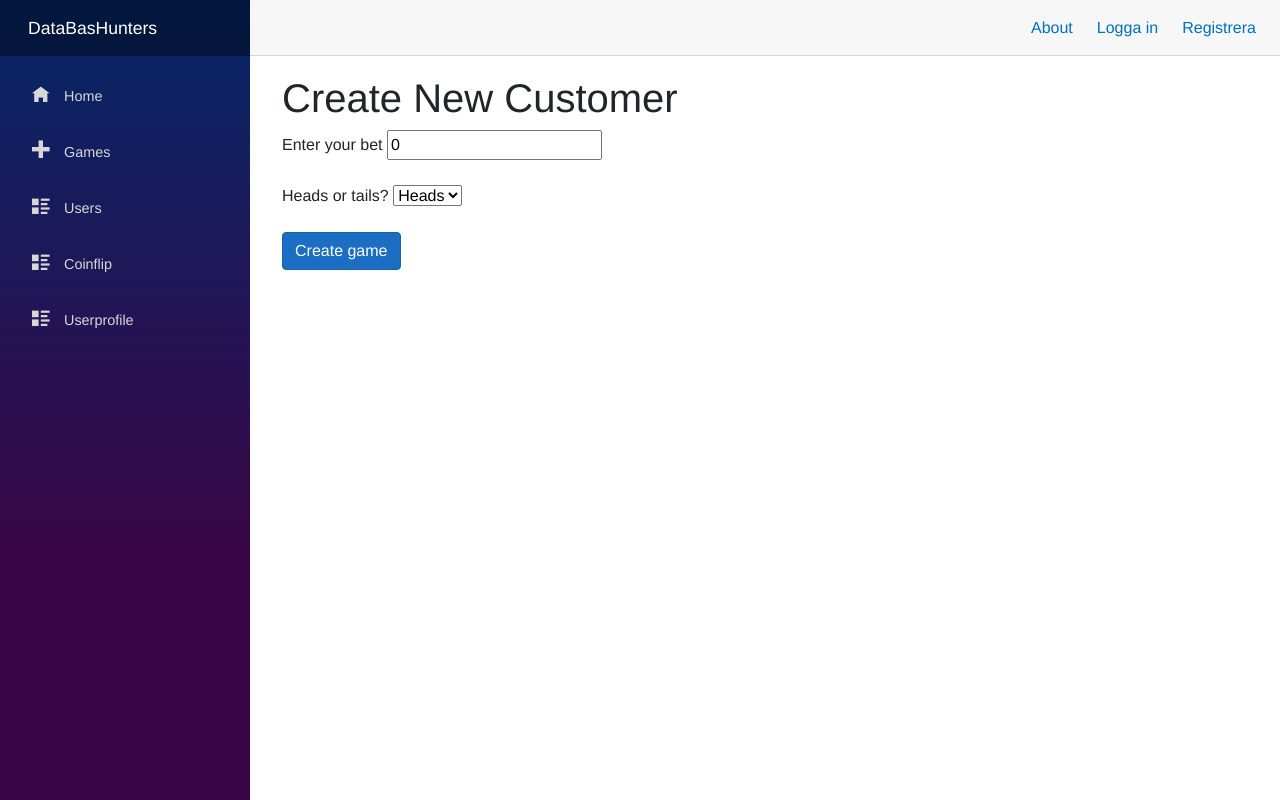
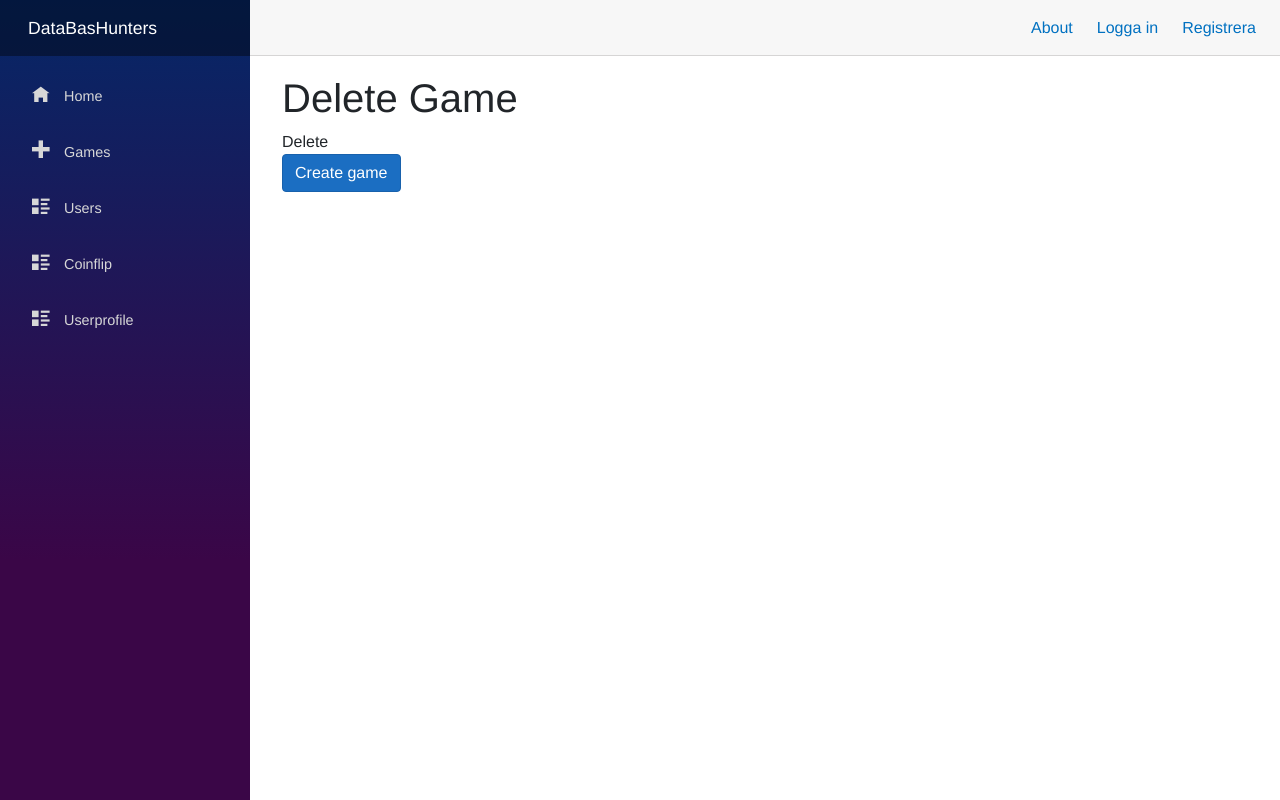
Before and after one commit to CodingQuercus/DataBasHunters, an ASP.NET Core app: page /deleteGame in a window 1280 px wide. Run offline with ASP.NET Core 8, Linux system fonts and the light colour scheme; style sheets or scripts are compiled from the project's sources.

Commit message:
bobibop lite routing

```diff
--- a/DataBasHunters/Client/Pages/DeleteGame.razor
+++ b/DataBasHunters/Client/Pages/DeleteGame.razor
@@ -1,28 +1,15 @@
-@page "/DeleteGame"
+@page "/deleteGame"
 @inject HttpClient Http
 @inject NavigationManager NavigationManager
 @using DataBasHunters.Shared;
 
-<h1>Create New Customer</h1>
+<h1>Delete Game</h1>
 
 <form @onsubmit="DeleteGameHandler">
     <div class="form-group">
-        <label for="Sum">Enter your bet</label>
-        <input type="number" id="Sum" @bind="NewCointoss.Sum" />
+        <label for="Sum">Delete</label>
         <span></span>
     </div>
-
-    <br />
-
-    <div class="form-group">
-        <label>Heads or tails?</label>
-        <select name="Heads" @bind="NewCointoss.Heads">
-            <option value="1">Heads</option>
-            <option value="0">Tails</option>
-        </select>
-    </div>
-
-    <br />
 
     <button type="submit" class="btn btn-primary">Create game</button>
 </form>
@@ -32,15 +19,15 @@
 
     private async Task DeleteGameHandler()
     {
-        var response = await Http.PostAsJsonAsync("RemoveGame", NewCointoss);
+        //var response = await Http.PostAsJsonAsync("RemoveGame", CoinTossId);
 
-        if (response.IsSuccessStatusCode)
-        {
-            NavigationManager.NavigateTo("/fetchdatagames");
-        }
-        else
-        {
+       // if (response.IsSuccessStatusCode)
+        //{
+       //     NavigationManager.NavigateTo("/fetchdatagames");
+       // }
+        //else
+       // {
             // Handle errors, show error message, etc.
-        }
+       // }
     }
 }
```
Also changed, not shown: DataBasHunters/Client/Pages/Coinflip.razor (+8 -2 lines), DataBasHunters/Client/Pages/FetchDataGames.razor (+7 -3 lines), DataBasHunters/Server/Controllers/GamesController.cs (+27 -1 lines).
